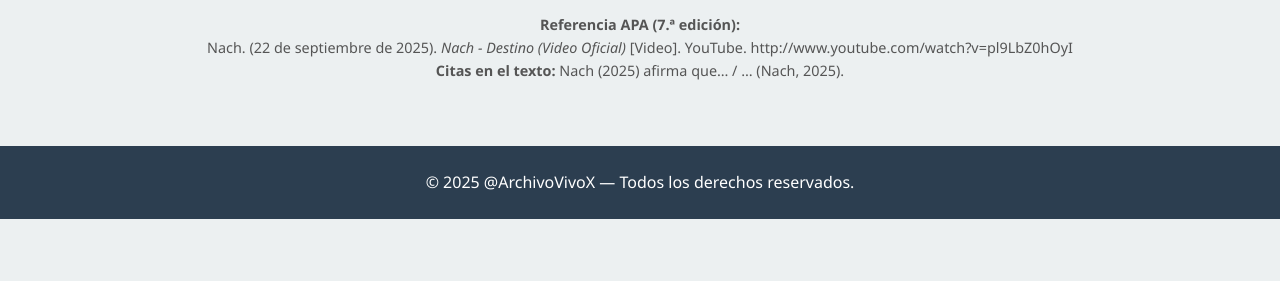
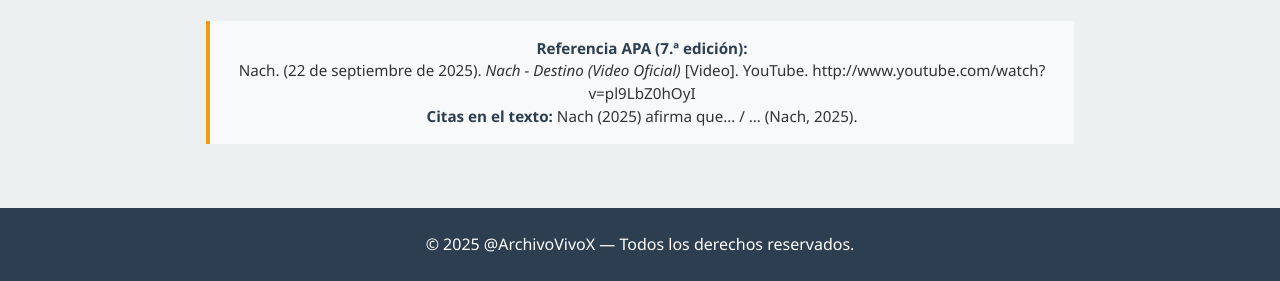
Before and after one commit to archivovivox-crypto/Manifiesto-RRSS, a plain HTML site: page index.html in a window 1280 px wide. Shown: the part 1382-1663 px from the top of the page. Before the commit the page ends 1601 px from the top, so only its background shows below. Drawn offline with Linux system fonts and the light colour scheme.

Commit message:
Update style.css

```diff
--- a/css/style.css
+++ b/css/style.css
@@ -84,9 +84,17 @@ main {
 }
 
 .apa-ref {
-  font-size: 0.9rem;
-  margin-top: 0.5rem;
-  color: #555;
+  margin-top: 1rem;
+  padding: 1rem;
+  background-color: #f8f9fa;
+  border-left: 4px solid var(--accent);
+  font-size: 0.95rem;
+  line-height: 1.5;
+  color: #333;
+}
+
+.apa-ref strong {
+  color: var(--primary);
 }
 
 .form-section {
```
